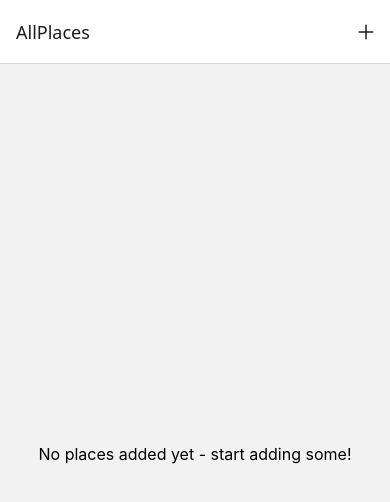
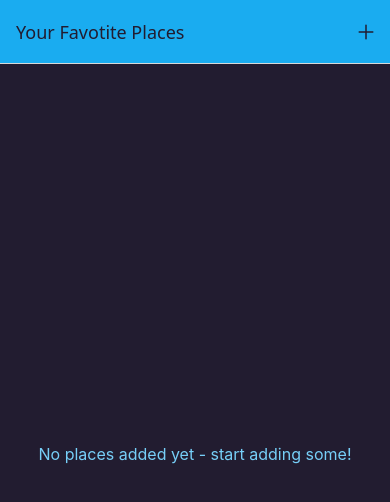
Before and after one commit to baodev97/usingnativedeviceapp, a React Native app: screen /AllPlaces in a window 390 px wide. Shown: the top 502 px of the page. Built offline with nearby package versions, Linux system fonts and the light colour scheme.

Commit message:
Create Global Colors & styling

```diff
--- a/App.tsx
+++ b/App.tsx
@@ -2,6 +2,7 @@
 import { createNativeStackNavigator } from "@react-navigation/native-stack";
 import { StatusBar, StyleSheet } from "react-native";
 import IconButton from "./components/UI/IconButton";
+import { Colors } from "./constants/colors";
 import AddPlace from "./screen/AddPlace";
 import AllPlaces from "./screen/AllPlaces";
 
@@ -13,11 +14,20 @@
       <StatusBar barStyle={"dark-content"} />
 
       <NavigationContainer>
-        <Stack.Navigator>
+        <Stack.Navigator screenOptions={{
+          headerStyle:{
+            backgroundColor:Colors.primary500
+          },
+          headerTintColor:Colors.gray700,
+          contentStyle:{
+            backgroundColor:Colors.gray700
+          }
+        }}>
           <Stack.Screen
             name="AllPlaces"
             component={AllPlaces}
             options={({ navigation }) => ({
+              title: "Your Favotite Places",
               headerRight: ({ tintColor }) => (
                 <IconButton
                   color={tintColor}
@@ -28,7 +38,13 @@
               ),
             })}
           />
-          <Stack.Screen name="AddPlace" component={AddPlace} />
+          <Stack.Screen
+            name="AddPlace"
+            component={AddPlace}
+            options={{
+              title: "Add a new Place",
+            }}
+          />
         </Stack.Navigator>
       </NavigationContainer>
     </>
--- a/components/PlacesList.tsx
+++ b/components/PlacesList.tsx
@@ -1,3 +1,4 @@
+import { Colors } from "@/constants/colors";
 import { PlaceType } from "@/models/place";
 import { FlatList, StyleSheet, Text, View } from "react-native";
 import PlaceItem from "./PlaceItem";
@@ -31,6 +32,7 @@
         alignItems:'center'
     },
     fallbackText:{
-        fontSize:16
+        fontSize:16,
+        color:Colors.primary200
     }
 })
--- /dev/null
+++ b/constants/colors.ts
@@ -0,0 +1,11 @@
+export const Colors = {
+  primary50: '#cfeffd',
+  primary100: '#a0defb',
+  primary200: '#77cff8',
+  primary400: '#44bdf5',
+  primary500: '#1aacf0',
+  primary700: '#0570c9',
+  primary800: '#003b88',
+  accent500: '#e6b30b',
+  gray700: '#221c30',
+};
```
